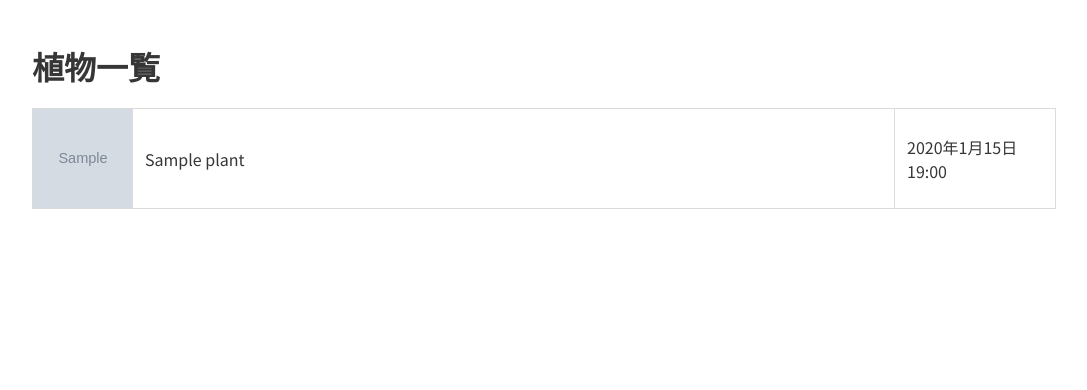
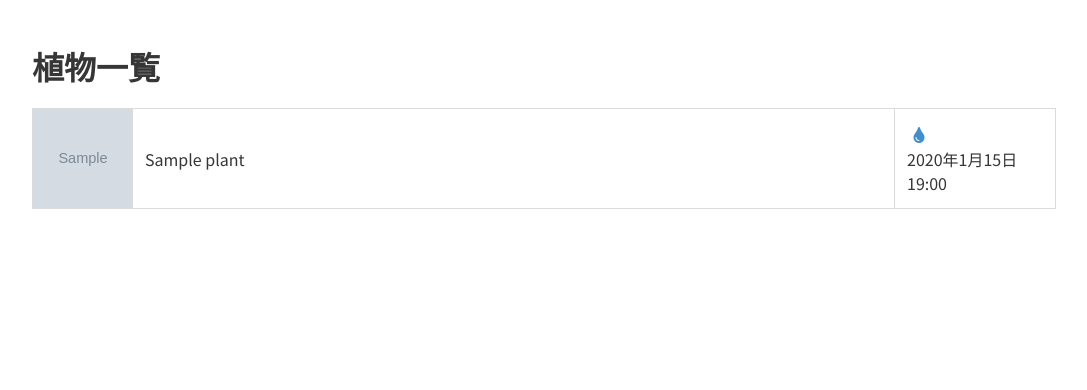
Before and after one commit to AikawaShota/garden-management, a Django app: page /plant-management/plant-list in a window 1280 px wide. Shown: the part 52-442 px from the top of the page, without its empty margins (96-1183 px from the left). Run offline with Django 4.2, Linux system fonts and the light colour scheme; tables that the repository leaves empty hold one stand-in row (values such as "Sample post"); grey boxes marked "Sample" are stand-in pictures.

```diff
--- a/garden_management/plant_management/templates/plant_management/plant-list.html
+++ b/garden_management/plant_management/templates/plant_management/plant-list.html
@@ -12,7 +12,16 @@
                 <tr>
                     <td class='plant-list-image'><img src='{{ p.image.path.url }}' alt='{{ p.image.name }}'></td>
                     <td>{{ p.name }}</td>
-                    <td class='plant-list-watering'>{{ p.last_watering_date }}</td>
+                    <td class='plant-list-watering'>
+                        <div class='icon-text'>
+                            <span class='icon has-text-info'>
+                                <i class='fas fa-tint'></i>
+                            </span>
+                            <span>
+                                {{ p.last_watering_date }}
+                            </span>
+                        </div>
+                    </td>
                 </tr>
                 {% endfor %}
             </tbody>
--- a/garden_management/plant_management/views.py
+++ b/garden_management/plant_management/views.py
@@ -1,6 +1,12 @@
 from django.views import generic
 from . import models
 # from . import forms
+import datetime
+
+
+def get_watering_state(last_watering_date, watering_frequency):
+    time_difference = last_watering_date + watering_frequency - datetime.datetime.now()
+    return time_difference
 
 
 # 植物一覧（水やり状態）
```
